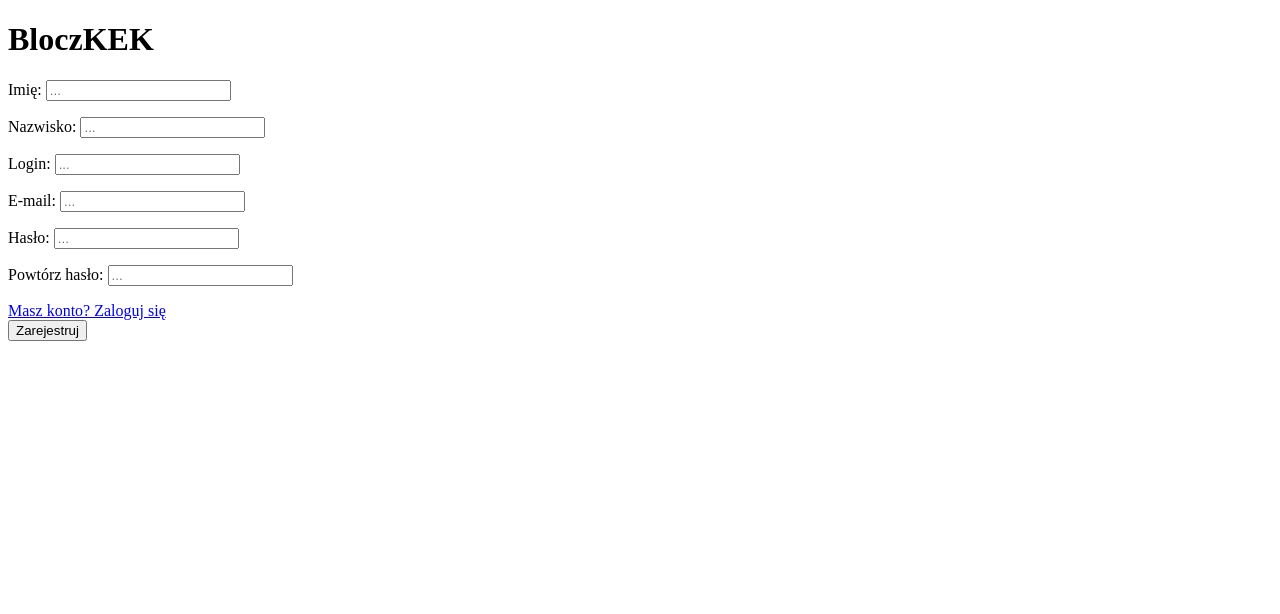
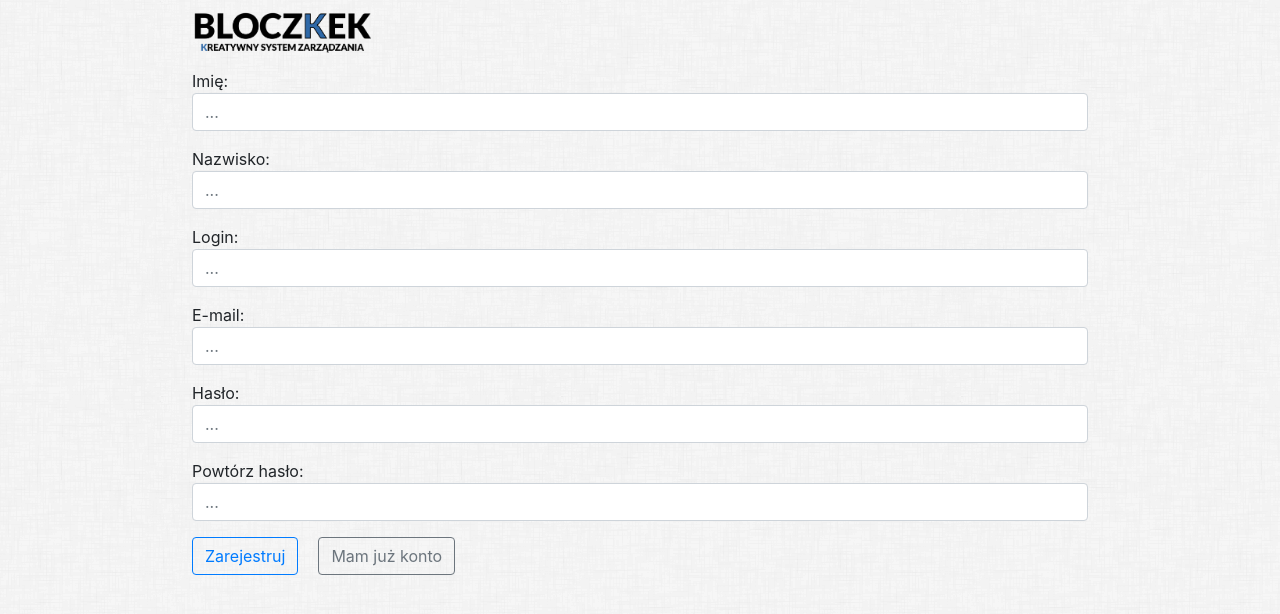
Before and after one commit to Huck9/bloczkek, a PHP site: page /register.php in a window 1280 px wide. Shown: the top 614 px of the page. Run offline with PHP 8.4, Linux system fonts and the light colour scheme.

Commit message:
Ostylowanie logowania oraz rejestracji

```diff
--- /dev/null
+++ b/head.php
@@ -0,0 +1,20 @@
+<head>
+<meta charset="utf-8">
+<link rel="icon"
+      type="image/png"
+      href="assets/images/favicon.ico">
+<title>BloczKEK</title>
+<link rel="stylesheet" href="styles.css">
+<script
+    src="https://code.jquery.com/jquery-3.6.0.min.js"
+    integrity="sha256-/xUj+3OJU5yExlq6GSYGSHk7tPXikynS7ogEvDej/m4="
+    crossorigin="anonymous"></script>
+
+<link rel="stylesheet" href="https://stackpath.bootstrapcdn.com/bootstrap/4.5.2/css/bootstrap.min.css"
+      integrity="sha384-JcKb8q3iqJ61gNV9KGb8thSsNjpSL0n8PARn9HuZOnIxN0hoP+VmmDGMN5t9UJ0Z" crossorigin="anonymous">
+<script src="https://stackpath.bootstrapcdn.com/bootstrap/4.5.2/js/bootstrap.min.js"
+        integrity="sha384-B4gt1jrGC7Jh4AgTPSdUtOBvfO8shuf57BaghqFfPlYxofvL8/KUEfYiJOMMV+rV"
+        crossorigin="anonymous"></script>
+<link rel="preconnect" href="https://fonts.gstatic.com">
+<link href="https://fonts.googleapis.com/css2?family=Lato:wght@300;700&display=swap" rel="stylesheet">
+</head>
--- /dev/null
+++ b/header.php
@@ -0,0 +1,5 @@
+<div class="header">
+    <a href="index.php">
+    <img src="assets/images/logoWide.png" alt="logo aplikacji">
+    </a>
+</div>
--- a/register.php
+++ b/register.php
@@ -1,68 +1,73 @@
 <!doctype html>
 <html class="no-js" lang="">
 
-<head>
-    <meta charset="utf-8">
-    <title>BloczKEK</title>
 
-</head>
+<?php include('head.php'); ?>
+
 
 <body>
 
 <div>
 
-    <div>
+    <div class="content">
 
-        <form action="register.php" method="POST">
+        <?php include('header.php'); ?>
 
-            <div>
-                <h1> BloczKEK </h1>
-            </div>
+        <div class="forms">
 
-            <div class="input_div">
-                <p>Imię: <input type="text" name="name" class="css-input" id="name" placeholder="..."></p>
+            <form action="register.php" method="POST">
 
-            </div>
+                <div class="form-group">
+                    <p>Imię: <label for="name"></label><input type="text" name="name" class="form-control" id="name" placeholder="..."></p>
 
-            <div class="input_div">
-                <p>Nazwisko: <input type="text" name="surname" class="css-input" id="surname" placeholder="..."></p>
+                </div>
 
-            </div>
+                <div class="form-group">
+                    <p>Nazwisko: <label for="surname"></label><input type="text" name="surname" class="form-control" id="surname" placeholder="...">
+                    </p>
 
-            <div class="input_div">
-                <p>Login: <input type="text" name="login" class="css-input" id="login" placeholder="..."></p>
+                </div>
 
-            </div>
+                <div class="form-group">
+                    <p>Login: <label for="login"></label><input type="text" name="login" class="form-control" id="login" placeholder="..."></p>
 
-            <div class="input_div">
-                <p>E-mail: <input type="text" name="e-mail" class="css-input" id="e-mail" placeholder="..."></p>
+                </div>
 
-            </div>
+                <div class="form-group">
+                    <p>E-mail: <label for="e-mail"></label><input type="text" name="e-mail" class="form-control" id="e-mail" placeholder="..."></p>
 
-            <div class="input_div">
-                <p>Hasło: <input type="password" name="password" class="css-input" id="password" placeholder="...">
-                </p>
+                </div>
 
-            </div>
+                <div class="form-group">
+                    <p>Hasło: <label for="password"></label><input type="password" name="password" class="form-control" id="password"
+                                                                   placeholder="...">
+                    </p>
 
-            <div class="input_div">
-                <p>Powtórz hasło: <input type="password" name="second_password" class="css-input" id="second_password"
-                                         placeholder="..."></p>
+                </div>
 
-            </div>
+                <div class="form-group">
+                    <p>Powtórz hasło: <label for="second_password"></label><input type="password" name="second_password" class="form-control"
+                                                                                  id="second_password"
+                                                                                  placeholder="..."></p>
 
-            <div>
-                <div>
-                    <a href="index.php">Masz konto? Zaloguj się</a>
                 </div>
-                <div>
-                    <input type="submit" name="register" id="register" value="Zarejestruj">
-                    <p id="error"></p>
+
+                <div class="userButtons">
+                    <div class="loginArea">
+                        <input type="submit" name="register" id="register" value="Zarejestruj"
+                               class="btn btn-outline-primary">
+                    </div>
+
+                    <div class="registerArea">
+                        <a href="index.php" class="btn btn-outline-secondary">Mam już konto</a>
+                    </div>
                 </div>
-            </div>
 
-        </form>
 
+            </form>
+
+            <p id="error"></p>
+        </div>
     </div>
 
 </div>
--- /dev/null
+++ b/styles.css
@@ -0,0 +1,44 @@
+body{
+    background-image: url("assets/images/dust_scratches.png");
+}
+
+.content{
+    width: 70%;
+    margin: auto;
+    padding-top: 10px;
+}
+
+
+
+.header img{
+    width: 20%;
+    height: 20%;
+
+}
+
+
+#error{
+    color: red;
+    font-weight: bold;
+    font-size: 15px;
+}
+
+
+
+
+.userButtons{
+    display: flex;
+}
+
+.loginArea{
+    flex-direction: row;
+    padding-right: 20px;
+}
+
+.registerArea{
+    flex-direction: row;
+}
+
+.forms{
+    margin-top: 15px;
+}
```
Also changed, not shown: index.php (+29 -22 lines), assets/images/dust_scratches.png (added), assets/images/favicon.ico (added), assets/images/logo.png (added), assets/images/logoWide.png (added), scripts.js (added).
